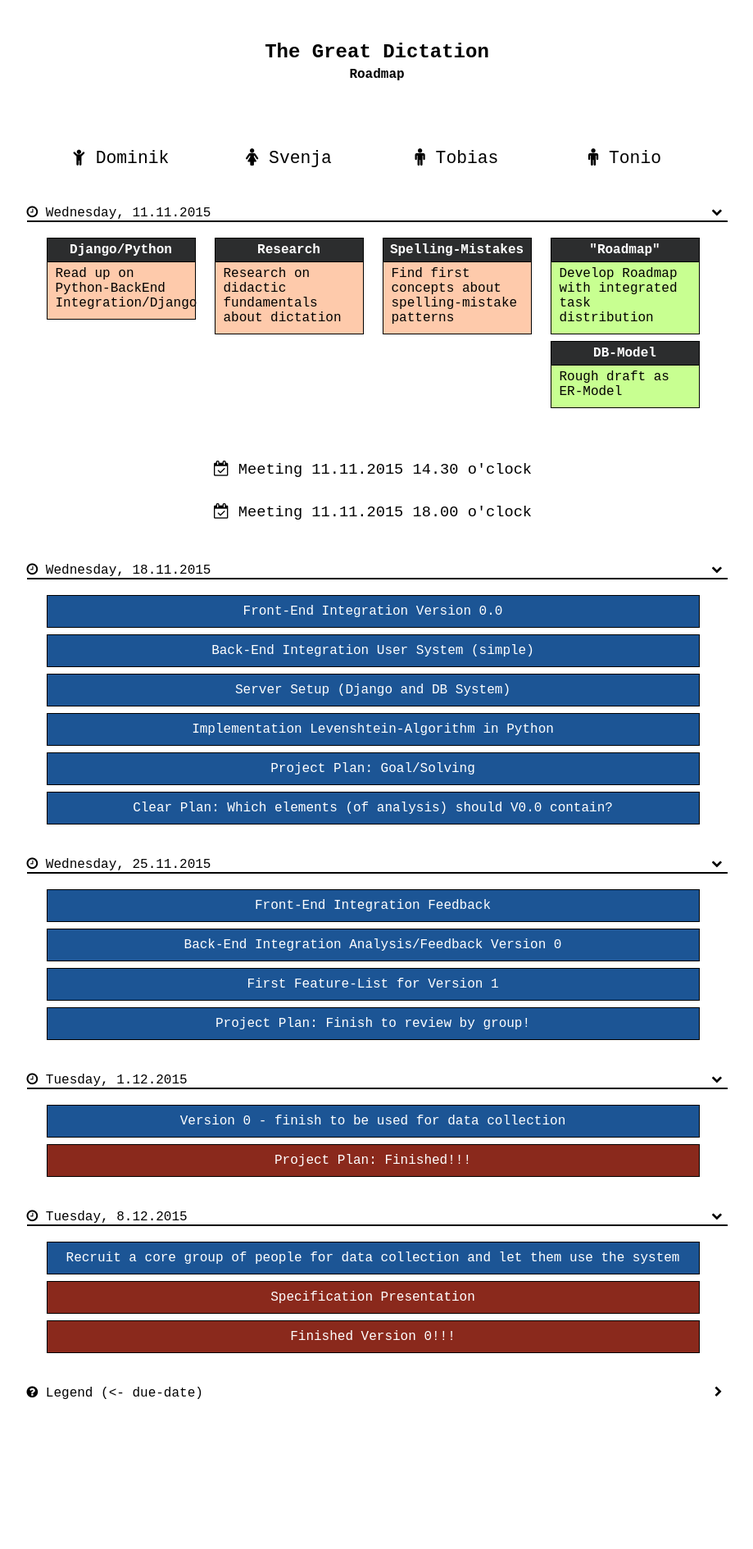
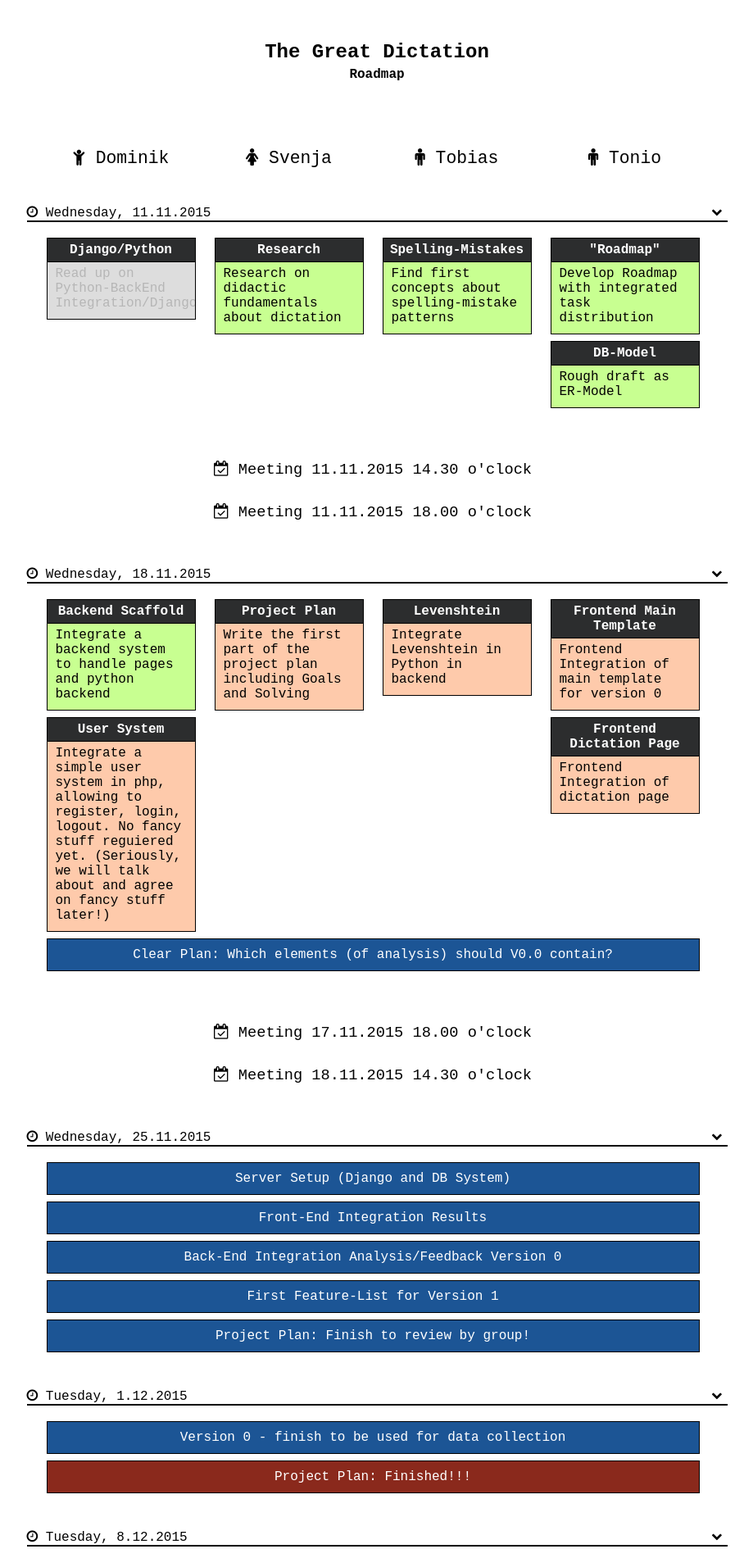
Before and after one commit to dboth/thegreatdictation, a PHP site: page /roadmap.html in a window 1280 px wide. Shown: the top 1890 px of the page at 82% size, without its empty margins (180-1099 px from the left). Before the commit the page ends 1707 px from the top, so only its background shows below. Run offline with PHP 8.4, Linux system fonts and the light colour scheme; some libraries are stand-ins or nearby versions.

Commit message:
Updated Roadmap

```diff
--- a/roadmap/road_style.css
+++ b/roadmap/road_style.css
@@ -52,6 +52,7 @@ h4.page-title {
 
 .task-all{
     width: 775px;
+	float: left;
 }
 
 .title {
--- a/roadmap/roadmap.html
+++ b/roadmap/roadmap.html
@@ -66,21 +66,21 @@
 				<!-- New Week -->
 				<div class="row collapse-content">
 					<div class="col">
-						<div class="task-single pending">
+						<div class="task-single delayed">
 							<div class="task-heading">Django/Python</div>
 							Read up on Python-BackEnd Integration/Django
 						</div>
 					</div>
 
 					<div class="col">
-						<div class="task-single pending">
+						<div class="task-single done">
 							<div class="task-heading">Research</div>
 							Research on didactic fundamentals about dictation
 						</div>
 					</div>
 
 					<div class="col">
-						<div class="task-single pending">
+						<div class="task-single done">
 							<div class="task-heading">Spelling-Mistakes</div>
 							Find first concepts about spelling-mistake patterns
 						</div>
@@ -119,30 +119,61 @@
 
 				<!-- New Week -->
 				<div class="row collapse-content">
-					<div class="task-all not-allocated">
-						Front-End Integration Version 0.0
+
+					<div class="col" name="dominik">
+						<div class="task-single done">
+							<div class="task-heading">Backend Scaffold</div>
+							Integrate a backend system to handle pages and python backend
+						</div>
+
+						<div class="task-single pending">
+							<div class="task-heading">User System</div>
+							Integrate a simple user system in php, allowing to register, login, logout. No fancy stuff reguiered yet.
+							(Seriously, we will talk about and agree on fancy stuff later!)
+						</div>
 					</div>
 
-					<div class="task-all not-allocated">
-						Back-End Integration User System (simple)
+					<div class="col" name="svenja">
+						<div class="task-single pending">
+							<div class="task-heading">Project Plan</div>
+							Write the first part of the project plan including Goals and Solving
+						</div>
 					</div>
 
-					<div class="task-all not-allocated">
-						Server Setup (Django and DB System)
+					<div class="col" name="tobias">
+						<div class="task-single pending">
+							<div class="task-heading">Levenshtein</div>
+							Integrate Levenshtein in Python in backend
+						</div>
 					</div>
 
-					<div class="task-all not-allocated">
-						Implementation Levenshtein-Algorithm in Python
-					</div>
+					<div class="col" name="tonio">
+						<div class="task-single pending">
+							<div class="task-heading">Frontend Main Template</div>
+							Frontend Integration of main template for version 0
+						</div>
 
-					<div class="task-all not-allocated">
-						Project Plan: Goal/Solving
+						<div class="task-single pending">
+							<div class="task-heading">Frontend Dictation Page</div>
+							Frontend Integration of dictation page
+						</div>
 					</div>
 
 					<div class="task-all not-allocated">
 						Clear Plan: Which elements (of analysis) should V0.0 contain?
 					</div>
 				</div>
+
+				<div class="row">
+					<div class="task-all date">
+                        Meeting 17.11.2015 18.00 o'clock
+                    </div>
+
+					<div class="task-all date">
+                        Meeting 18.11.2015 14.30 o'clock
+                    </div>
+				</div>
+
 			</div>
 
 			<div class="collapse">
@@ -154,7 +185,11 @@
 				<!-- New Week -->
 				<div class="row collapse-content">
 					<div class="task-all not-allocated">
-						Front-End Integration Feedback
+						Server Setup (Django and DB System)
+					</div>
+
+					<div class="task-all not-allocated">
+						Front-End Integration Results
 					</div>
 
 					<div class="task-all not-allocated">
```
